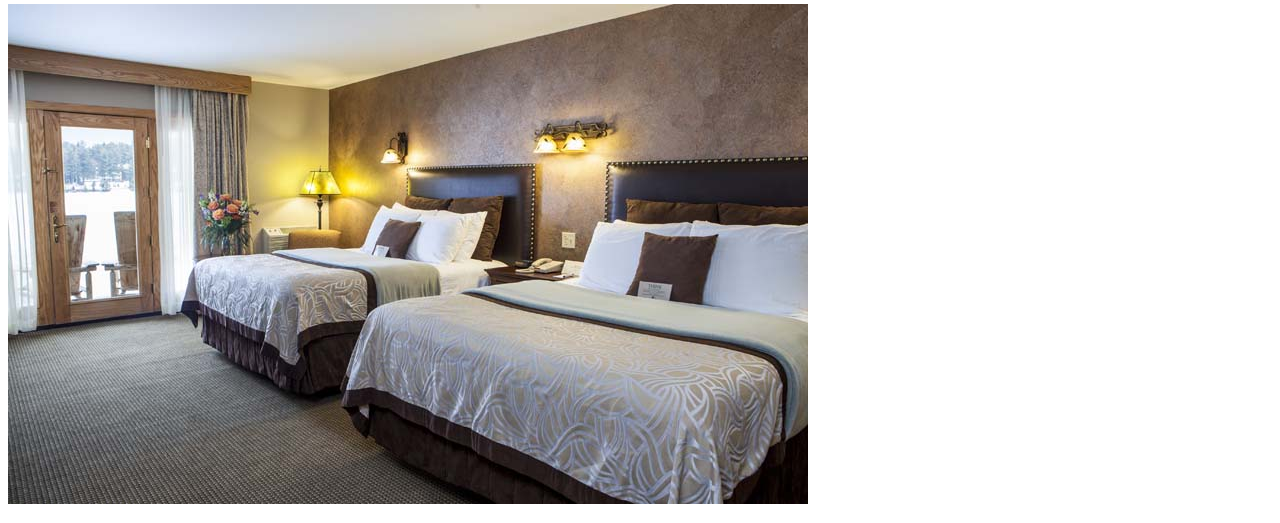
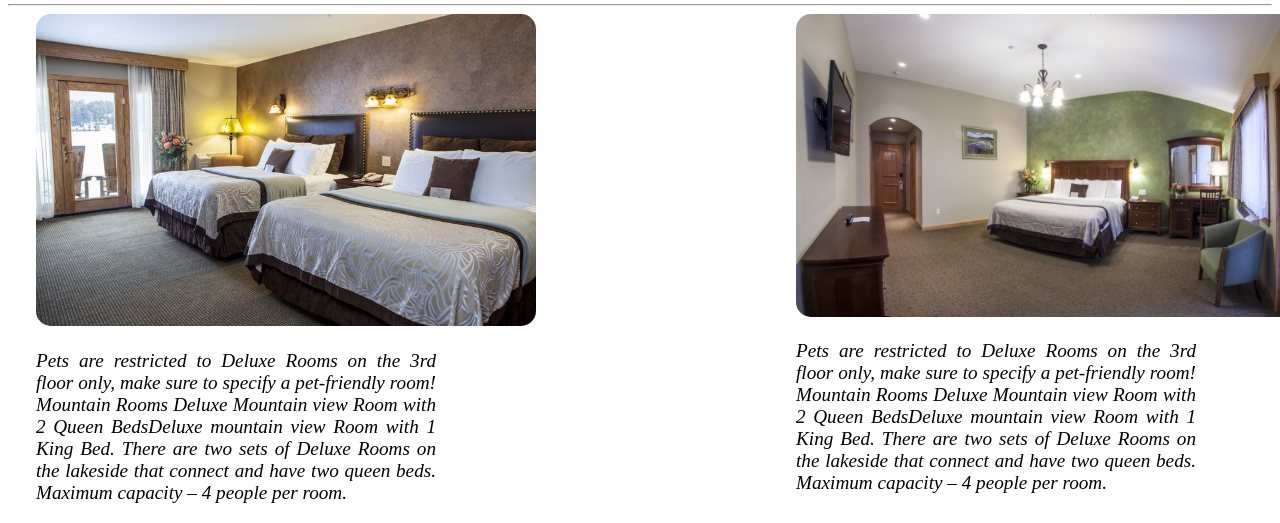
Before and after one commit to frank7841/Chalbi-Resort, a plain HTML site: page index.html in a window 1280 px wide. Shown: the part 553-1076 px from the top of the page. Drawn offline with Linux system fonts and the light colour scheme.

Commit message:
Adding Room2.jpg image and modifying their floating attribute

```diff
--- a/css/style.css
+++ b/css/style.css
@@ -35,10 +35,25 @@ p em {
 h1.header {
     font-family: Cambria, Cochin, Georgia, Times, 'Times New Roman', serif;
     text-align: center;
-    text-decoration: underline;
     font-style: oblique;
 }
-.room-image {
+.room-image img {
     border-radius: 15px;
-    width: 300px;
+    width: 500px;
+    margin: auto;
 }
+.customise-room-details {
+    font-style: oblique;
+    text-align: justify;
+    content: center;
+    font-size: larger;
+}
+.accommodation-content {
+    width: 400px;
+    margin-left:8px;
+    float:left;
+    padding-left:20px;
+}
+#single-room {
+    margin-left: 340px;
+}
--- a/index.html
+++ b/index.html
@@ -18,8 +18,22 @@
         </section>
         <section class="acommodation">
             <h1 class="header">Accommodation</h1>
-            <div class="room-image">
-                <img src="Images/Room1.jpg" alt="Double bed">
+            <hr>
+            <div class="accommodation-content">
+                <div class="room-image">
+                    <img src="Images/Room1.jpg" alt="Double bed">
+                </div>
+                <div class="room-details">
+                    <p class="customise-room-details">Pets are restricted to Deluxe Rooms on the 3rd floor only, make sure to specify a pet-friendly room! Mountain Rooms Deluxe Mountain view Room with 2 Queen BedsDeluxe mountain view Room with 1 King Bed. There are two sets of Deluxe Rooms on the lakeside that connect and have two queen beds.  Maximum capacity – 4 people per room.</p>
+                </div>
+            </div>
+            <div class="accommodation-content" id="single-room">
+                <div class="room-image">
+                    <img src="Images/Room2.jpg" alt="Single bed">
+                </div>
+                <div class="room-details">
+                    <p class="customise-room-details">Pets are restricted to Deluxe Rooms on the 3rd floor only, make sure to specify a pet-friendly room! Mountain Rooms Deluxe Mountain view Room with 2 Queen BedsDeluxe mountain view Room with 1 King Bed. There are two sets of Deluxe Rooms on the lakeside that connect and have two queen beds.  Maximum capacity – 4 people per room.</p>
+                </div>
             </div>
         </section>
     </body>
```
Also changed, not shown: Images/Room2.jpg (added).
